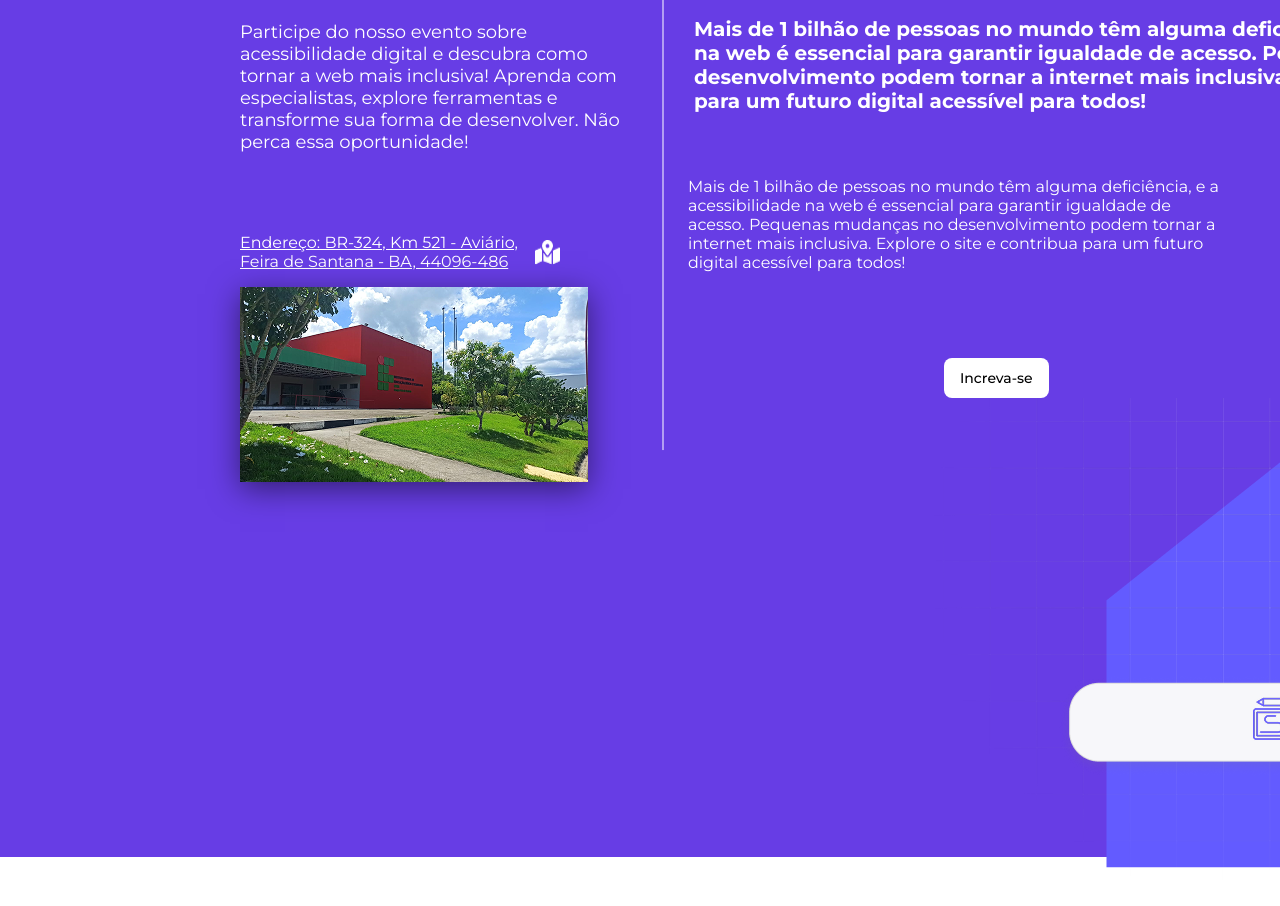
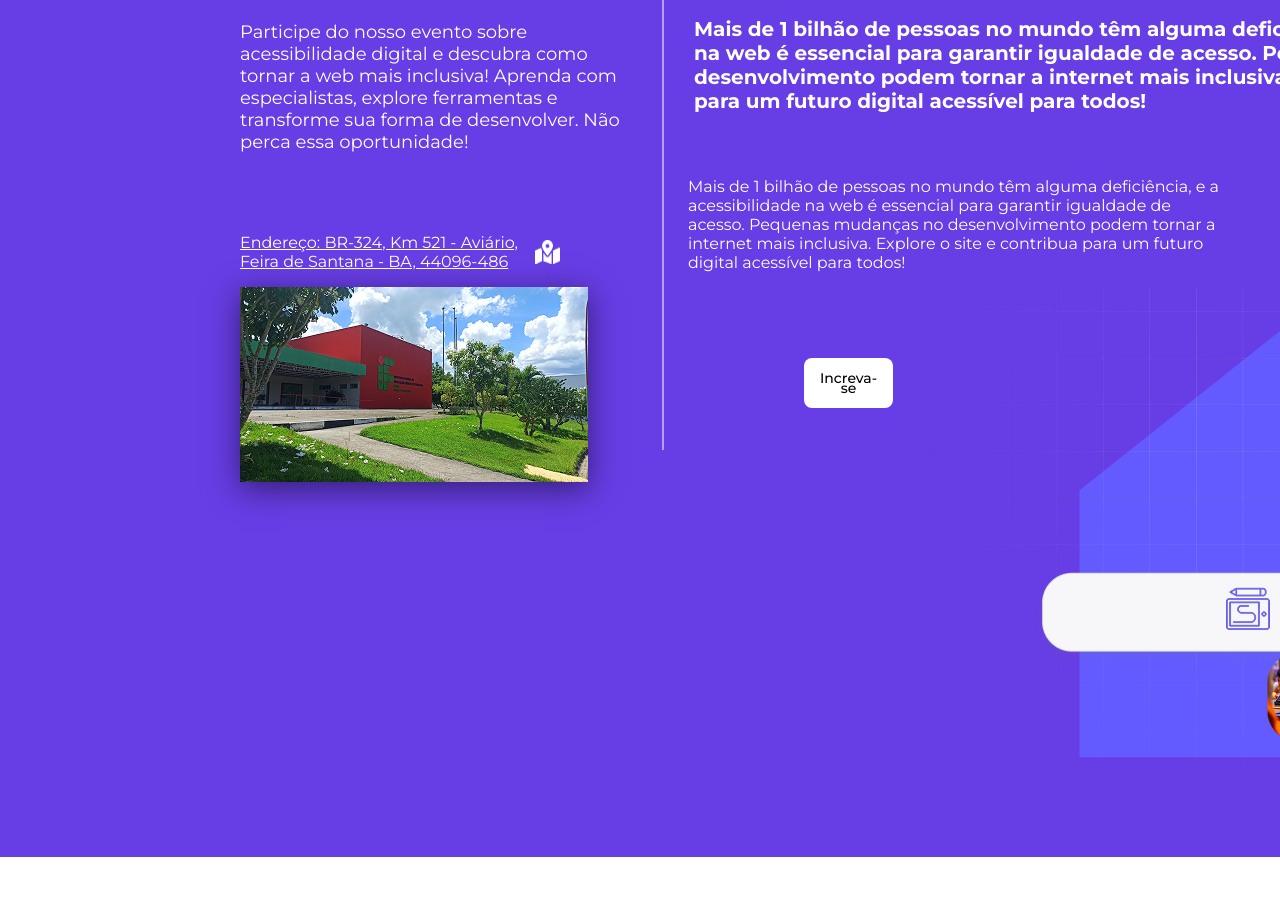
Before and after one commit to PedroLSena/IFBA_site_TA, a plain HTML site: page index.html in a window 1280 px wide. Shown: the part 1438-2344 px from the top of the page. Drawn offline with Linux system fonts and the light colour scheme; a script that the page names is missing.

Commit message:
btn pronto

```diff
--- a/index.html
+++ b/index.html
@@ -81,7 +81,7 @@
                     <p class="p3-secundary-section">
                         Mais de 1 bilhão de pessoas no mundo têm alguma deficiência, e a acessibilidade na web é essencial para garantir igualdade de acesso. Pequenas mudanças no desenvolvimento podem tornar a internet mais inclusiva. Explore o site e contribua para um futuro digital acessível para todos!
                     </p>
-                    <div>
+                    <div class="div-button">
                         <button class="button-secundary-section">Increva-se</button>
                         <img class="img-secundary-section" src="assets/Group 1153.png" alt="line">
                     </div>
--- a/style.css
+++ b/style.css
@@ -190,7 +190,6 @@ main{
 .img-secundary-section{
     position: relative;
     z-index: 1000;
-    margin-left: 16em;
 }
 
 .button-secundary-section{
@@ -207,11 +206,12 @@ main{
     display: inline-block;
     font-size: 14px;
     font-weight: 500;
-    height: 40px;
+    height: 80px;
+    height: 50px;
     line-height: 10px;
     list-style: none;
     margin-top: 5em;
-    margin-left: 20em;
+    margin-left: 10em;
     outline: none;
     padding: 10px 16px;
     position: relative;
@@ -223,7 +223,9 @@ main{
     -webkit-user-select: none;
     touch-action: manipulation;
 }
-
+.div-button{
+    display: flex;
+}
 
 @media screen and (max-width: 600px) {
     .img-fsa{
```
